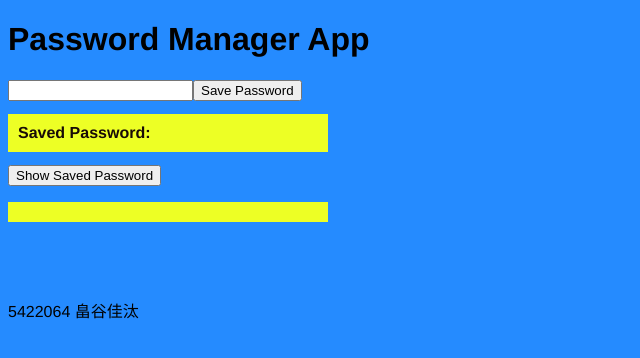
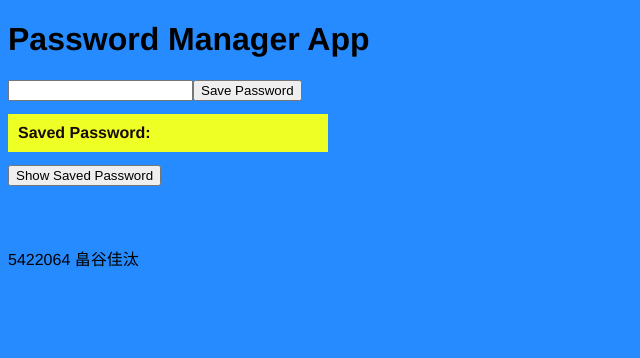
Before and after one commit to Hk22064/SandC, a React (Vite) app: page / in a window 1280 px wide. Shown: the top 358 px of the page, without its empty margins (0-640 px from the left). Built offline with nearby package versions, Linux system fonts and the light colour scheme.

Commit message:
Add files via upload

```diff
--- a/src/components/PasswordForm.jsx
+++ b/src/components/PasswordForm.jsx
@@ -1,11 +1,10 @@
-// PasswordForm.js
-
 import React, { useState } from 'react';
 import axios from 'axios';
 
 const PasswordForm = () => {
   const [password, setPassword] = useState('');
-  const [savedpassword, setsavedPassword] = useState('');
+  const [savedPassword, setSavedPassword] = useState('');
+  const [isPasswordVisible, setIsPasswordVisible] = useState(false);
 
   const handleSavePassword = () => {
     axios.post('/.netlify/functions/savePassword', { password })
@@ -18,10 +17,12 @@ const PasswordForm = () => {
         // パスワード保存の失敗処理
       });
   };
+
   const showSavePassword = () => {
     axios.get('/.netlify/functions/getSavedPassword')
       .then(savedPasswordResponse => {
-        setsavedPassword(savedPasswordResponse.data.savedPassword);
+        setSavedPassword(savedPasswordResponse.data.savedPassword);
+        setIsPasswordVisible(true); // パスワードが取得されたら表示する
       })
       .catch(error => {
         console.error('Error fetching saved password:', error);
@@ -38,7 +39,7 @@ const PasswordForm = () => {
       <button onClick={handleSavePassword}>Save Password</button>
       <h2>Saved Password:</h2>
       <button onClick={showSavePassword}>Show Saved Password</button>
-      <p>{savedpassword}</p>
+      {isPasswordVisible && <p>{savedPassword}</p>}
     </div>
   );
 };
```
